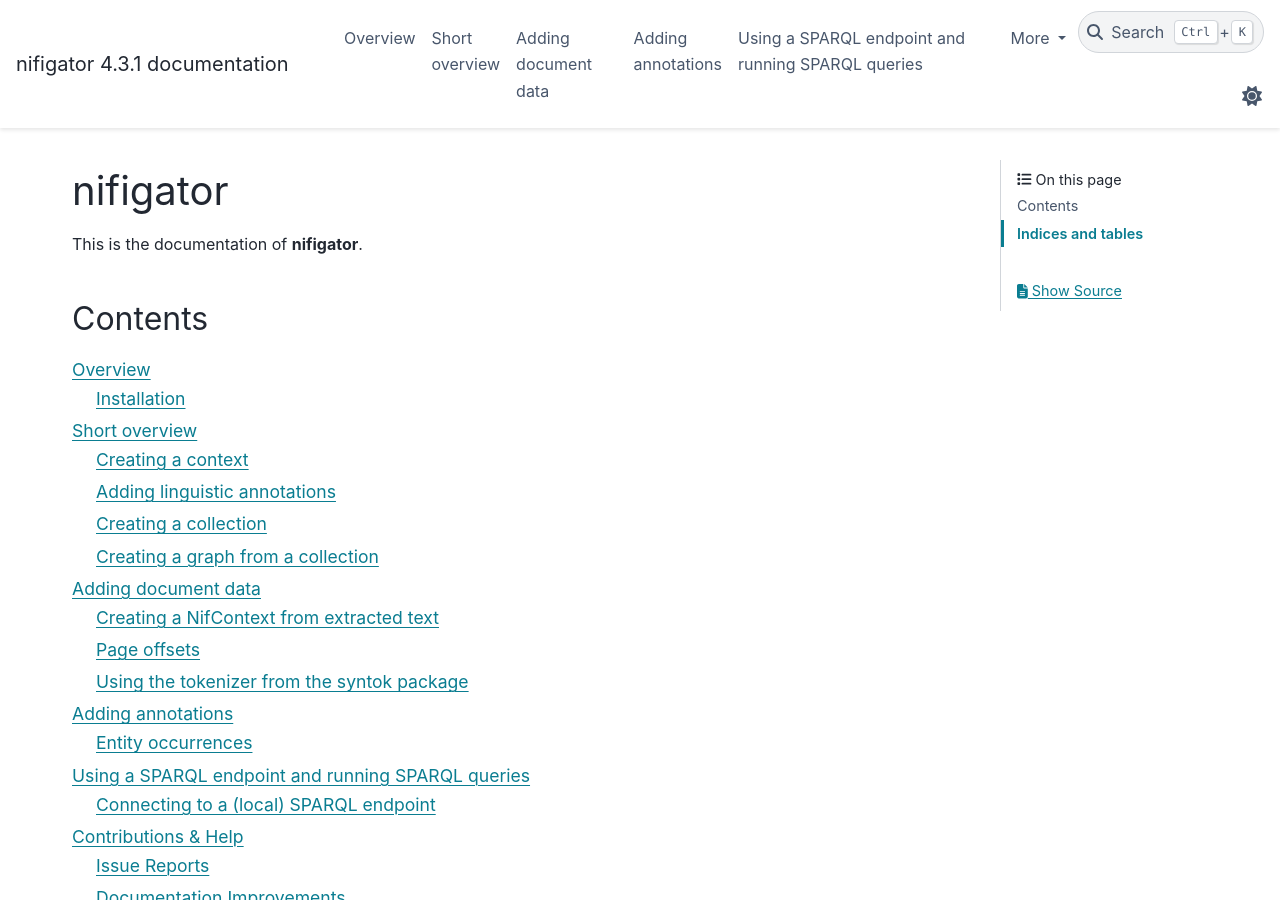
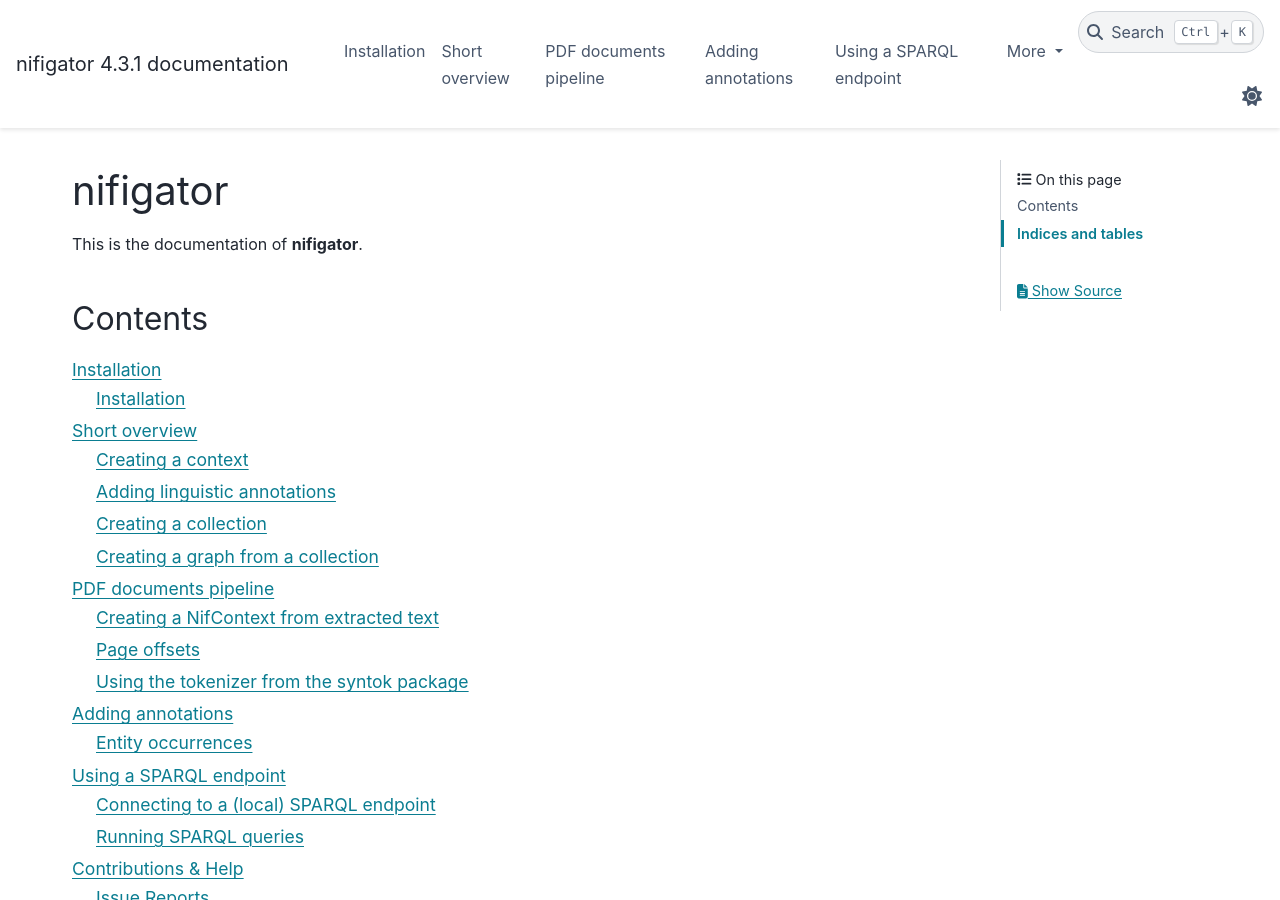
Before and after one commit to DeNederlandscheBank/nifigator, a Sphinx documentation site: the page built from docs/index.rst, in a window 1280 px wide and 900 px high. Built offline with Sphinx 7.4.7 and the PyData theme 0.15.4, drawn with Linux system fonts in a browser that asks for light colours.

Commit message:
changed uri def and changed docs accordingly

````diff
--- a/docs/02_adding_document_data.md
+++ b/docs/02_adding_document_data.md
@@ -12,7 +12,7 @@
     name: python3
 ---
 
-# Adding document data
+# PDF documents pipeline
 
 Nifigator contains a PDFDocument object to extract text and paragraph and page offsets from a PDF document. It uses the Python package PDFMiner.six for this.
 
@@ -96,7 +96,7 @@
 ```
 
 ```console
-(nif:Page) uri = https://dnb.nl/rdf-data/nif-5282967702ae37d486ad338b9771ca8f#offset_105254_107257
+(nif:Page) uri = https://dnb.nl/rdf-data/nif-5282967702ae37d486ad338b9771ca8f&nif=page_105254_107257
   beginIndex : 105254
   endIndex : 107257
   anchorOf : 'Cash and payment systems\n\nConfidence in the payment system remained high in 2021. In a survey held in August 2021, 74% \n\nof\xa0respondents had a high or very high level of confidence in the payment system. Only 1% has \n\nlittle or very little confidence. We studied the drivers of confidence in the payment system for the \n\nfirst time in 2021 (see Figure 4). Being able to pay safely is the primary driver of confidence in the \n\npayment system, but wide acceptance of electronic means of payment, easy payments and fast \n\npayments are also important considerations. \n\nFigure 4  Factors driving confidence in the payment system\n\nSecure payments - 6.0\n\nAcceptance: electronic - 5.8\n\nEasy payments - 5.8\n\nFast payments - 5.8\n\nProper supervision of banks - 5.7\n\nNo sharing of payment data - 5.6\n\nLow risk of fraud - 5.6\n\nNo use of payment data - 5.6\n\nAccessibility - 5.6\n\nNo disruptions - 5.6\n\nAcceptance: cash - 5.3\n\nEnvironment - 4.6\n\n0\n\n20\n\n40\n\n60\n\n80\n\n100\n\n1 Does not contribute \nto my confidence at all\n... '
@@ -206,13 +206,5 @@
 ```
 
 ```python
-context.sentences
-```
-
-```python
 
 ```
-
-```python
-
-```
--- a/docs/04_using a SPARQL endpoint.md
+++ b/docs/04_using a SPARQL endpoint.md
@@ -13,7 +13,7 @@
 ---
 
 
-# Using a SPARQL endpoint and running SPARQL queries
+# Using a SPARQL endpoint
 
 
 ## Connecting to a (local) SPARQL endpoint
@@ -61,9 +61,8 @@
 catalog
 ```
 
-```console
 
-```
+## Running SPARQL queries
 
 
 ### The total number of words in the collection
--- a/docs/index.rst
+++ b/docs/index.rst
@@ -10,11 +10,11 @@
 .. toctree::
    :maxdepth: 2
 
-   Overview <readme>
+   Installation <readme>
    Short overview <01_short_overview>
-   Adding document data <02_adding_document_data>
+   PDF documents pipeline <02_adding_document_data>
    Adding annotations <03_adding_annotations>
-   Using a SPARQL endpoint and running SPARQL queries <04_using a SPARQL endpoint>
+   Using a SPARQL endpoint <04_using a SPARQL endpoint>
    Contributions & Help <contributing>
    License <license>
    Authors <authors>
````
Also changed, not shown: docs/01_short_overview.rst (+11 -11 lines), docs/03_adding_annotations.md (+6 -6 lines), docs/testcases.ipynb, 2 other files.
